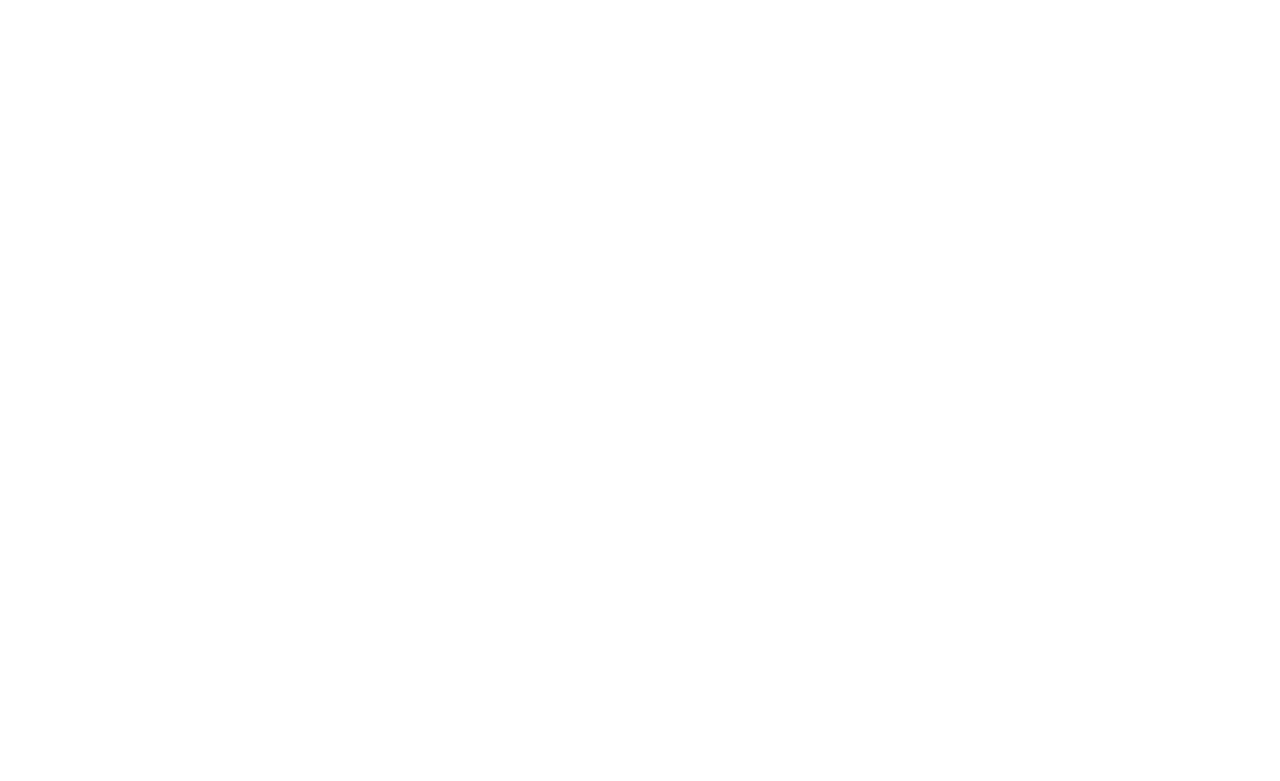
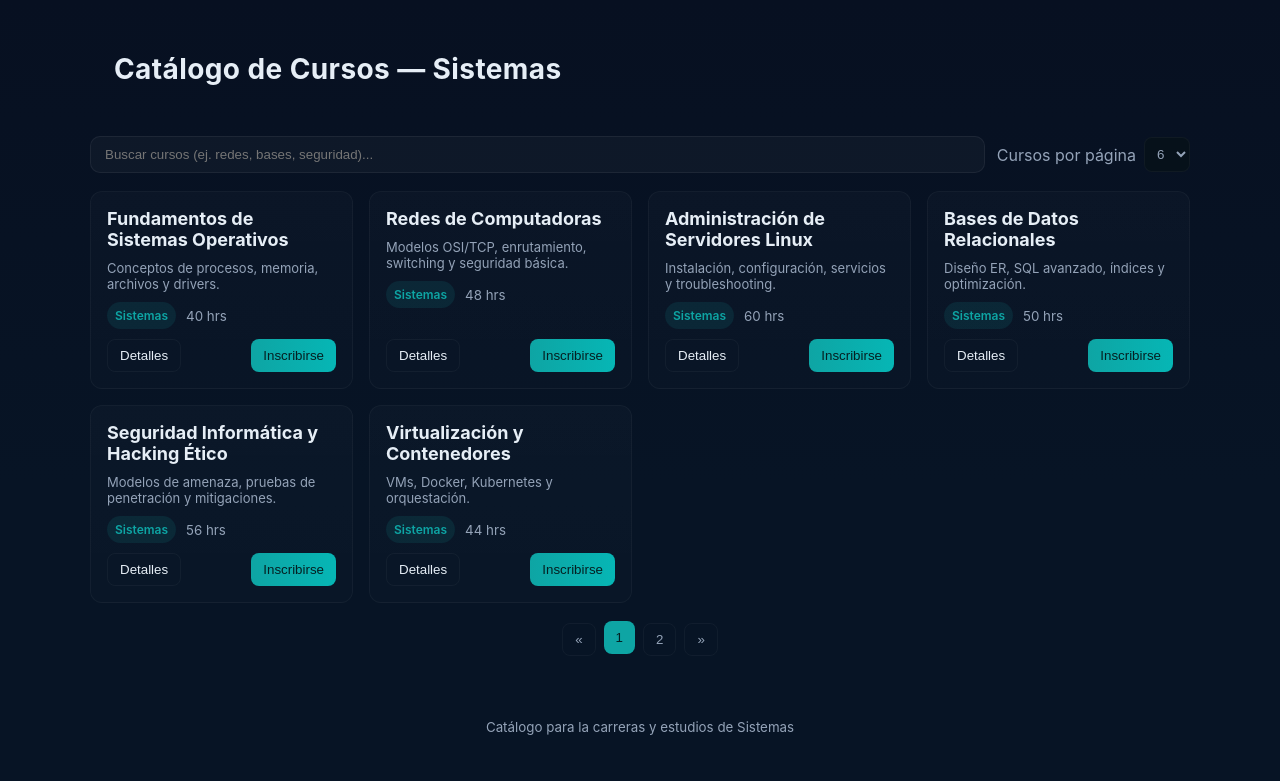
Before and after one commit to Adan909/Coordinaci-n_de_tareas, a plain HTML site: page index.html in a window 1280 px wide. Drawn offline with Linux system fonts and the light colour scheme.

Commit message:
Agregando la codificacion de la app

```diff
--- /dev/null
+++ b/app.js
@@ -0,0 +1,149 @@
+// app.js - catálogo de cursos (Sistemas)
+
+const courses = [
+  { id: 1, title: 'Fundamentos de Sistemas Operativos', desc: 'Conceptos de procesos, memoria, archivos y drivers.', tags:['Sistemas','OS','Infraestructura'], hours:40 },
+  { id: 2, title: 'Redes de Computadoras', desc: 'Modelos OSI/TCP, enrutamiento, switching y seguridad básica.', tags:['Sistemas','Redes','Seguridad'], hours:48 },
+  { id: 3, title: 'Administración de Servidores Linux', desc: 'Instalación, configuración, servicios y troubleshooting.', tags:['Sistemas','Linux','Servidor'], hours:60 },
+  { id: 4, title: 'Bases de Datos Relacionales', desc: 'Diseño ER, SQL avanzado, índices y optimización.', tags:['Sistemas','BD','SQL'], hours:50 },
+  { id: 5, title: 'Seguridad Informática y Hacking Ético', desc: 'Modelos de amenaza, pruebas de penetración y mitigaciones.', tags:['Sistemas','Seguridad','Forense'], hours:56 },
+  { id: 6, title: 'Virtualización y Contenedores', desc: 'VMs, Docker, Kubernetes y orquestación.', tags:['Sistemas','DevOps','Containers'], hours:44 },
+  { id: 7, title: 'Programación para Administradores', desc: 'Scripting con Bash y Python para automatización de tareas.', tags:['Sistemas','Scripting','Python'], hours:36 },
+  { id: 8, title: 'Arquitectura de Computadoras', desc: 'CPU, memoria, buses y organización interna.', tags:['Sistemas','Hardware'], hours:42 },
+  { id: 9, title: 'Ingeniería de Sistemas Distribuidos', desc: 'Comunicación, consenso, escalabilidad y tolerancia a fallos.', tags:['Sistemas','Distribuidos'], hours:64 },
+  { id: 10, title: 'Gestión de Proyectos TI', desc: 'Metodologías ágiles, Scrum y gestión de equipos técnicos.', tags:['Sistemas','Gestión'], hours:30 },
+  { id: 11, title: 'Monitoreo y Observabilidad', desc: 'Prometheus, Grafana, logs y trazas para sistemas en producción.', tags:['Sistemas','DevOps','Monitorización'], hours:38 },
+  { id: 12, title: 'Backup y Recuperación ante Desastres', desc: 'Estrategias, herramientas y planes de recuperación.', tags:['Sistemas','Seguridad','Backup'], hours:28 }
+];
+
+// State
+let state = {
+  query: '',
+  currentPage: 1,
+  perPage: 6,
+  filtered: courses
+};
+
+// Elements
+const catalogEl = document.getElementById('catalog');
+const paginationEl = document.getElementById('pagination');
+const searchInput = document.getElementById('searchInput');
+const perPageSelect = document.getElementById('perPage');
+
+// Helpers
+function debounce(fn, wait){
+  let t;
+  return (...args)=>{
+    clearTimeout(t);
+    t = setTimeout(()=>fn(...args), wait);
+  }
+}
+
+function filterCourses(query){
+  if(!query) return courses.slice();
+  const q = query.toLowerCase().trim();
+  return courses.filter(c=>{
+    return c.title.toLowerCase().includes(q) || c.desc.toLowerCase().includes(q) || c.tags.join(' ').toLowerCase().includes(q);
+  });
+}
+
+function paginate(list, page, perPage){
+  const total = list.length;
+  const pages = Math.max(1, Math.ceil(total / perPage));
+  const start = (page - 1) * perPage;
+  const data = list.slice(start, start + perPage);
+  return { data, total, pages };
+}
+
+function renderCatalog(){
+  catalogEl.innerHTML = '';
+  const { data, total, pages } = paginate(state.filtered, state.currentPage, state.perPage);
+
+  if(total === 0){
+    const empty = document.createElement('div');
+    empty.className = 'empty fade-in';
+    empty.textContent = 'No se encontraron cursos que coincidan con la búsqueda.';
+    catalogEl.appendChild(empty);
+    paginationEl.innerHTML = '';
+    return;
+  }
+
+  data.forEach((c, idx)=>{
+    const card = document.createElement('article');
+    card.className = 'card slide-up';
+    card.style.animationDelay = `${idx * 40}ms`;
+
+    card.innerHTML = `
+      <h3>${c.title}</h3>
+      <p class="desc">${c.desc}</p>
+      <div class="meta">
+        <span class="tag">${c.tags[0] || 'Sistemas'}</span>
+        <small style="color:var(--muted)">${c.hours} hrs</small>
+      </div>
+      <div class="actions">
+        <button class="btn" aria-label="Ver detalles ${c.title}">Detalles</button>
+        <button class="btn primary" aria-label="Inscribirse a ${c.title}">Inscribirse</button>
+      </div>
+    `;
+
+    catalogEl.appendChild(card);
+  });
+
+  renderPagination(pages);
+}
+
+function renderPagination(totalPages){
+  paginationEl.innerHTML = '';
+  if(totalPages <= 1) return;
+
+  const createBtn = (label, page, isActive=false)=>{
+    const btn = document.createElement('button');
+    btn.className = 'page-btn' + (isActive ? ' active' : '');
+    btn.textContent = label;
+    btn.onclick = ()=>{
+      state.currentPage = page;
+      renderCatalog();
+      window.scrollTo({top:0,behavior:'smooth'});
+    };
+    btn.setAttribute('aria-label', `Ir a página ${page}`);
+    return btn;
+  };
+
+  // Prev
+  const prev = document.createElement('button');
+  prev.className = 'page-btn';
+  prev.textContent = '«';
+  prev.onclick = ()=>{ if(state.currentPage>1){ state.currentPage--; renderCatalog(); window.scrollTo({top:0,behavior:'smooth'}); } };
+  paginationEl.appendChild(prev);
+
+  for(let i=1;i<=totalPages;i++){
+    paginationEl.appendChild(createBtn(i, i, i===state.currentPage));
+  }
+
+  const next = document.createElement('button');
+  next.className = 'page-btn';
+  next.textContent = '»';
+  next.onclick = ()=>{ if(state.currentPage<totalPages){ state.currentPage++; renderCatalog(); window.scrollTo({top:0,behavior:'smooth'}); } };
+  paginationEl.appendChild(next);
+}
+
+// Events
+const onSearch = debounce((e)=>{
+  state.query = e.target.value;
+  state.filtered = filterCourses(state.query);
+  state.currentPage = 1;
+  renderCatalog();
+}, 220);
+
+searchInput.addEventListener('input', onSearch);
+perPageSelect.addEventListener('change', (e)=>{
+  state.perPage = Number(e.target.value);
+  state.currentPage = 1;
+  renderCatalog();
+});
+
+// Initial render
+state.filtered = courses.slice();
+renderCatalog();
+
+// Expose for debugging
+window._catalogState = state;
--- a/index.html
+++ b/index.html
@@ -1,11 +1,47 @@
 <!DOCTYPE html>
-<html lang="en">
+<html lang="es">
 <head>
     <meta charset="UTF-8">
     <meta name="viewport" content="width=device-width, initial-scale=1.0">
-    <title>Document</title>
+    <title>Catálogo de Cursos - Sistemas</title>
+    <link rel="stylesheet" href="styles.css">
 </head>
 <body>
+    <header class="site-header">
+        <div class="container">
+            <h1 class="title">Catálogo de Cursos — Sistemas</h1>
 
+        </div>
+    </header>
+
+    <main class="container main">
+        <section class="controls">
+            <input id="searchInput" class="search" type="search" placeholder="Buscar cursos (ej. redes, bases, seguridad)..." aria-label="Buscar cursos">
+            <div class="page-size">
+                <label for="perPage">Cursos por página</label>
+                <select id="perPage">
+                    <option value="4">4</option>
+                    <option value="6" selected>6</option>
+                    <option value="8">8</option>
+                </select>
+            </div>
+        </section>
+
+        <section id="catalog" class="catalog" aria-live="polite">
+            <!-- Course cards rendered here -->
+        </section>
+
+        <nav id="pagination" class="pagination" aria-label="Paginación">
+            <!-- Pagination buttons rendered here -->
+        </nav>
+    </main>
+
+    <footer class="site-footer">
+        <div class="container">
+            <small>Catálogo para la carreras y estudios de Sistemas </small>
+        </div>
+    </footer>
+
+    <script src="app.js" defer></script>
 </body>
 </html>
--- /dev/null
+++ b/styles.css
@@ -0,0 +1,40 @@
+/* styles.css - Catálogo de Cursos (Sistemas) */
+:root{
+  --bg:#0f1724;
+  --card:#0b1220;
+  --accent:#0ea5a4;
+  --muted:#94a3b8;
+  --glass: rgba(255,255,255,0.03);
+}
+*{box-sizing:border-box}
+html,body{height:100%;margin:0;font-family:Inter,Segoe UI,Arial,Helvetica,sans-serif;background:linear-gradient(180deg,#071021 0%,#071425 60%);color:#e6eef6}
+.container{max-width:1100px;margin:0 auto;padding:24px}
+.site-header{padding:28px 0 8px}
+.title{margin:0;font-size:28px;letter-spacing:0.4px}
+.subtitle{margin:6px 0 0;color:var(--muted)}
+.main{padding:18px 0}
+.controls{display:flex;gap:12px;align-items:center;flex-wrap:wrap;margin-bottom:18px}
+.search{flex:1;min-width:220px;padding:10px 14px;border-radius:10px;border:1px solid rgba(255,255,255,0.06);background:var(--glass);color:inherit;outline:none;transition:box-shadow .18s,transform .12s}
+.search:focus{box-shadow:0 6px 18px rgba(14,165,164,0.12);transform:translateY(-2px)}
+.page-size{display:flex;gap:8px;align-items:center;color:var(--muted)}
+.page-size select{padding:8px;border-radius:8px;background:#06111a;border:1px solid rgba(255,255,255,0.04);color:inherit}
+.catalog{display:grid;grid-template-columns:repeat(auto-fit,minmax(240px,1fr));gap:16px}
+.card{background:linear-gradient(180deg, rgba(255,255,255,0.02), rgba(255,255,255,0.01));border:1px solid rgba(255,255,255,0.04);padding:16px;border-radius:12px;overflow:hidden;display:flex;flex-direction:column;gap:10px;transform-origin:center;transition:transform .28s cubic-bezier(.2,.9,.2,1),box-shadow .2s}
+.card:hover{transform:translateY(-6px) scale(1.01);box-shadow:0 12px 30px rgba(2,6,23,0.6)}
+.card h3{margin:0;font-size:18px}
+.card p{margin:0;color:var(--muted);font-size:13px}
+.meta{display:flex;gap:10px;align-items:center;flex-wrap:wrap}
+.tag{padding:6px 8px;border-radius:999px;background:rgba(14,165,164,0.12);color:var(--accent);font-weight:600;font-size:12px}
+.actions{margin-top:auto;display:flex;justify-content:space-between;gap:8px}
+.btn{padding:8px 12px;border-radius:8px;border:1px solid rgba(255,255,255,0.04);background:transparent;color:inherit;cursor:pointer}
+.btn.primary{background:linear-gradient(90deg,var(--accent),#06b6b5);color:#052022;border:none}
+.pagination{display:flex;gap:8px;justify-content:center;margin-top:20px;flex-wrap:wrap}
+.page-btn{padding:8px 12px;border-radius:8px;background:transparent;border:1px solid rgba(255,255,255,0.04);cursor:pointer;color:var(--muted)}
+.page-btn.active{background:var(--accent);color:#042022;border:none;transform:translateY(-2px)}
+.empty{padding:40px;border-radius:12px;background:rgba(255,255,255,0.02);text-align:center;color:var(--muted)}
+.fade-in{animation:fadeIn .4s ease both}
+.slide-up{animation:slideUp .45s cubic-bezier(.2,.9,.2,1) both}
+@keyframes fadeIn{from{opacity:0}to{opacity:1}}
+@keyframes slideUp{from{opacity:0;transform:translateY(10px)}to{opacity:1;transform:translateY(0)}}
+.site-footer{padding:18px 0;color:var(--muted);text-align:center}
+@media (max-width:520px){.title{font-size:20px}.controls{gap:8px}}
```
